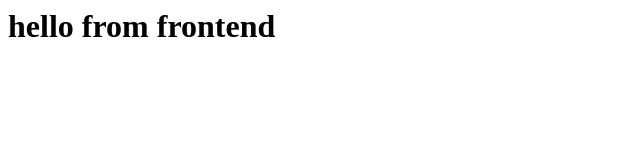
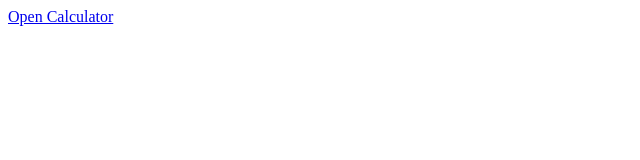
Before and after one commit to Shivanimalgari/lab04, a plain HTML site: page index.html in a window 1280 px wide. Shown: the whole page, without its empty margins (0-640 px from the left). Drawn offline with Linux system fonts and the light colour scheme.

Commit message:
Update index.html

```diff
--- a/index.html
+++ b/index.html
@@ -1 +1,2 @@
-<h1>hello from frontend</h1>
+
+<a href="calculator.html">Open Calculator</a>
```
